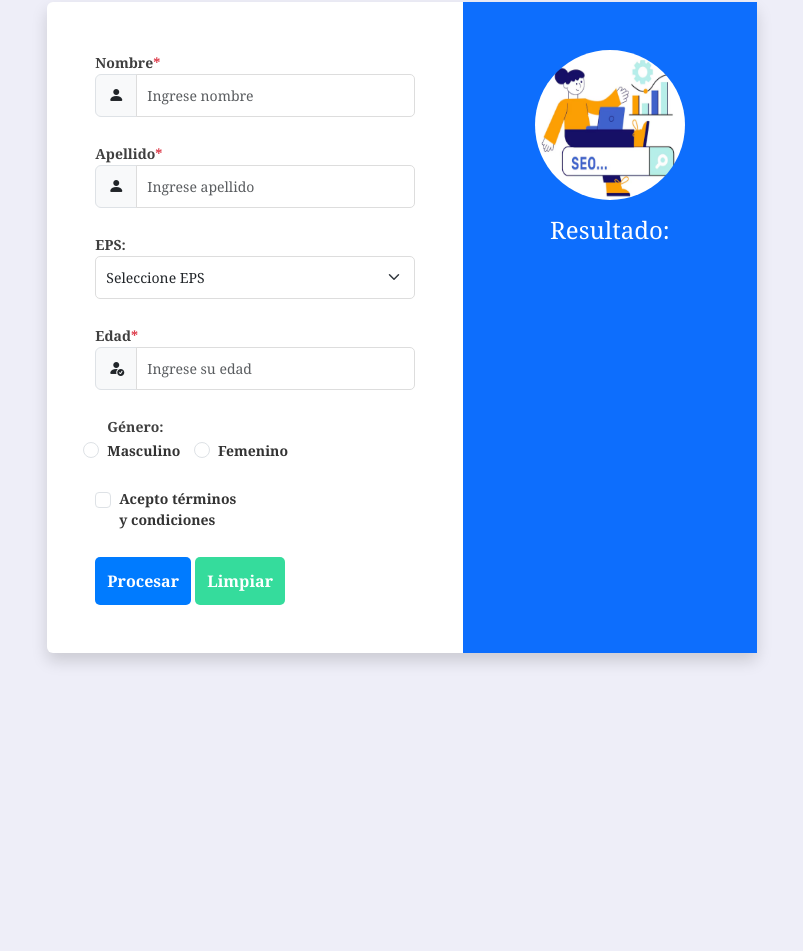
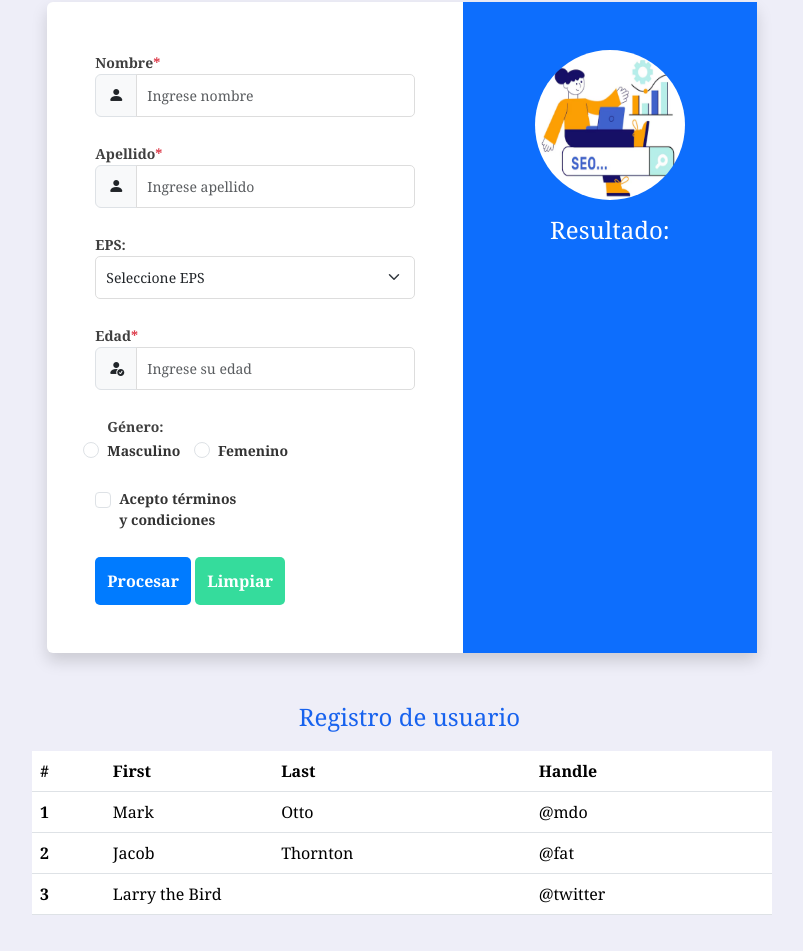
Before and after one commit to DevMayrelis/PROYECTO_TECH, a plain HTML site: page index.html in a window 1280 px wide. Shown: the part 98-1049 px from the top of the page, without its empty margins (238-1041 px from the left). Before the commit the page ends 800 px from the top, so only its background shows below. Drawn offline with nearby package versions, Linux system fonts and the light colour scheme.

Commit message:
Creacion de tabla

```diff
--- a/css/styles.css
+++ b/css/styles.css
@@ -12,6 +12,7 @@ h4,h3{
     text-align: center;
     color:rgb(23, 98, 238);
     padding-left: 15px;
+    margin-bottom: 20px;
 }
 
 /*---------------------------------------------------------------*/
@@ -101,3 +102,9 @@ button.btn-danger:hover {
     margin-top: 20px;
     font-size: 16px;
 }
+
+section {
+    margin-top: 30px;
+    margin-left: 250px;
+    margin-right: 250px;
+}
--- a/index.html
+++ b/index.html
@@ -5,7 +5,7 @@
     <meta name="viewport" content="width=device-width, initial-scale=1.0">
     <title>EPS TECH</title>
     <link href="https://cdn.jsdelivr.net/npm/bootstrap@5.3.3/dist/css/bootstrap.min.css" rel="stylesheet" integrity="sha384-QWTKZyjpPEjISv5WaRU9OFeRpok6YctnYmDr5pNlyT2bRjXh0JMhjY6hW+ALEwIH" crossorigin="anonymous">
-    <link rel="stylesheet" href="/css/styles.css">
+    <link rel="stylesheet" href="./css/styles.css">
     <link href="https://cdnjs.cloudflare.com/ajax/libs/bootstrap-icons/1.10.5/font/bootstrap-icons.min.css" rel="stylesheet">
 
 </head>
@@ -121,7 +121,38 @@
             </div>
         </div>
     </div>
-
+    <section>
+        <h4>Registro de usuario</h4>
+        <table class="table">
+            <thead>
+              <tr>
+                <th scope="col">#</th>
+                <th scope="col">First</th>
+                <th scope="col">Last</th>
+                <th scope="col">Handle</th>
+              </tr>
+            </thead>
+            <tbody>
+              <tr>
+                <th scope="row">1</th>
+                <td>Mark</td>
+                <td>Otto</td>
+                <td>@mdo</td>
+              </tr>
+              <tr>
+                <th scope="row">2</th>
+                <td>Jacob</td>
+                <td>Thornton</td>
+                <td>@fat</td>
+              </tr>
+              <tr>
+                <th scope="row">3</th>
+                <td colspan="2">Larry the Bird</td>
+                <td>@twitter</td>
+              </tr>
+            </tbody>
+          </table>
+    </section>
     <script src="./javascript/formulario.js"></script>
 
 </body>
```
